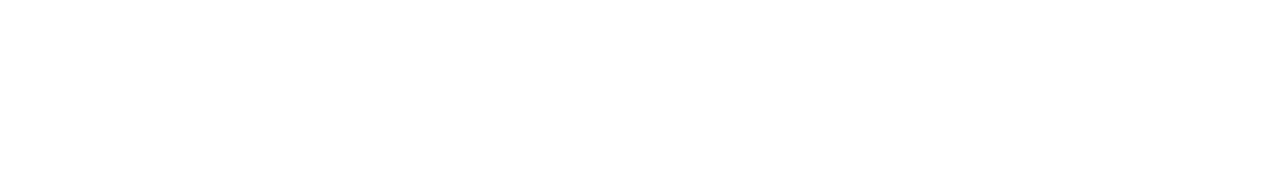
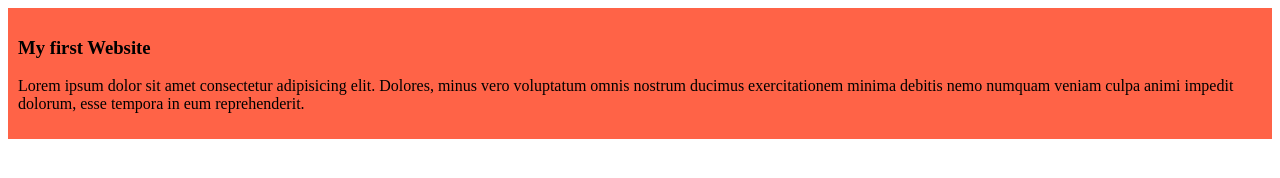
Before and after one commit to VANGRIsKoB/my-simple-websit, a plain HTML site: page index.html in a window 1280 px wide. Drawn offline with Linux system fonts and the light colour scheme.

Commit message:
first commit

```diff
--- a/index.html
+++ b/index.html
@@ -4,8 +4,12 @@
     <meta charset="UTF-8">
     <meta name="viewport" content="width=device-width, initial-scale=1.0">
     <title>My Simole Website</title>
+    <link rel="stylesheet" href="styls/blog.css">
 </head>
 <body>
-
+    <div>
+        <h3>My first Website</h3>
+        <p>Lorem ipsum dolor sit amet consectetur adipisicing elit. Dolores, minus vero voluptatum omnis nostrum ducimus exercitationem minima debitis nemo numquam veniam culpa animi impedit dolorum, esse tempora in eum reprehenderit.</p>
+    </div>
 </body>
 </html>
--- /dev/null
+++ b/styls/blog.css
@@ -0,0 +1,4 @@
+div{
+    background-color: tomato;
+    padding: 10px;
+}
```
